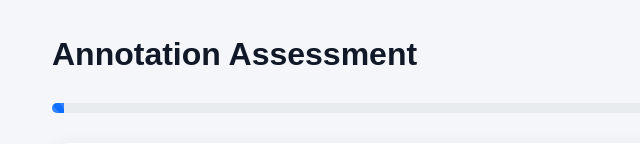
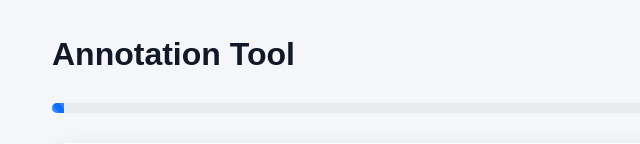
Before and after one commit to Satish4156/employee-evaluation-system, a Flask app: template templates/exam.html in a window 1280 px wide. Shown: the top 144 px of the page, without its empty margins (0-640 px from the left). Run offline with Flask 3, Linux system fonts and the light colour scheme; the template is opened without the code that fills it: most values are stand-ins (such as "Sample title", 1, 10 or a date in 2020).

Commit message:
changed title

```diff
--- a/templates/exam.html
+++ b/templates/exam.html
@@ -208,7 +208,7 @@
 
     <div class="top-title">
 
-        Annotation Assessment
+        Annotation Tool
 
     </div>
 
```
